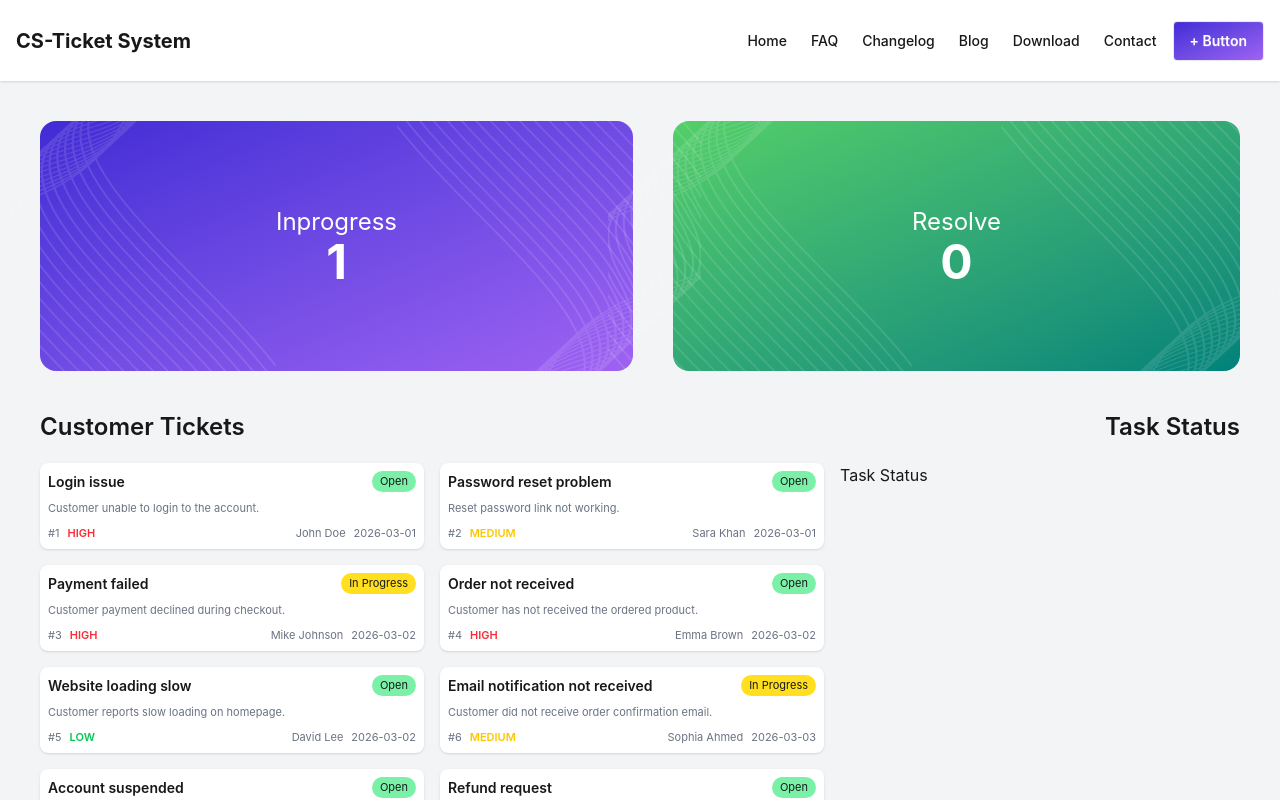
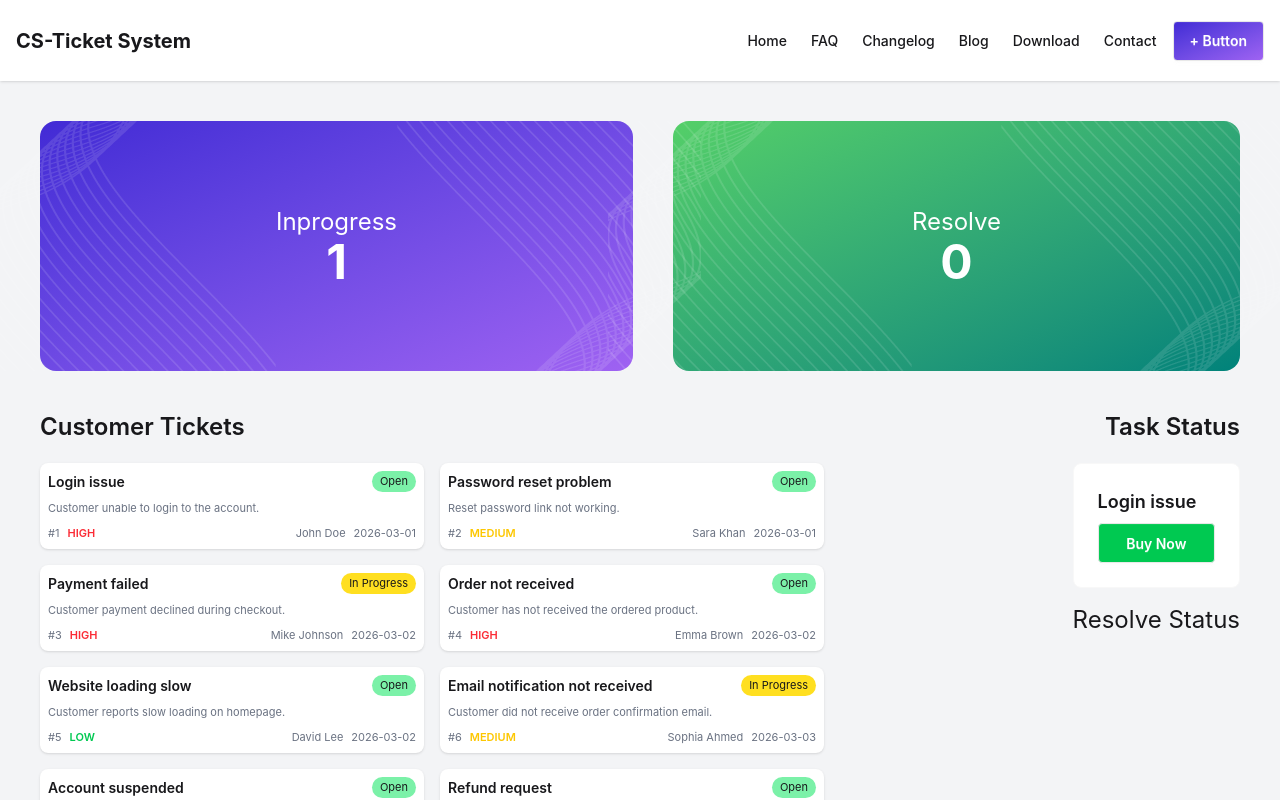
Before and after one commit to sumon1008/customer-support-zone, a React (Vite) app: page / in a window 1280 px wide. Both pictures are taken after a click on the element 232 px from the left and 506 px from the top of the page. Shown: the top 800 px of the page. Built offline with nearby package versions, Linux system fonts and the light colour scheme.

Commit message:
implement resolve functionality

```diff
--- a/src/App.jsx
+++ b/src/App.jsx
@@ -13,27 +13,32 @@ const loadTickets = async () => {
 
 function App() {
   const [taskList, setTaskList] = useState([]);
+  const [resolveList,setResolveList]=useState([])
 
   const addToTaskHandle = (task) => {
-    console.log("add task", task);
+
     const newTask = [...taskList, task];
     setTaskList(newTask);
   };
 
+  const resolveHandle=(resolve)=>{
+   const newResolveList=[...resolveList,resolve]
+   setResolveList(newResolveList)
+  }
+
   const ticketsPromise = loadTickets();
-
   return (
     <>
       <div className=" bg-gray-100">
-        <Navbar ></Navbar>
+        <Navbar></Navbar>
 
         <div className=" mx-auto max-w-[1200px]">
-          <Banner taskList={taskList}></Banner>
+          <Banner resolveList={resolveList} taskList={taskList}></Banner>
           <div className="flex justify-between my-5 text-2xl font-semibold">
             <h1>Customer Tickets</h1>
             <h1>Task Status</h1>
           </div>
-          <div className="flex gap-4">
+          <div className="flex gap-4  justify-between">
             <Suspense
               fallback={
                 <span className="loading loading-spinner text-error"></span>
@@ -44,7 +49,7 @@ function App() {
                 ticketsPromise={ticketsPromise}
               ></Tickets>
             </Suspense>
-            <TaskStatus></TaskStatus>
+            <TaskStatus  resolveList={resolveList} resolveHandle={resolveHandle} taskList={taskList}></TaskStatus>
           </div>
         </div>
       </div>
--- a/src/components/Banner/Banner.jsx
+++ b/src/components/Banner/Banner.jsx
@@ -1,6 +1,6 @@
 import React from "react";
 import vectorImg from "../../assets/vector1.png";
-const Banner = ( {taskList}) => {
+const Banner = ( {taskList,resolveList}) => {
   return (
     <div className="flex flex-col  md:flex-row justify-between text-center gap-10 items-center text-2xl text-white my-10">
       <div className="flex justify-center  text-center  items-center rounded-2xl  bg-linear-to-br from-[#422AD5] [#8249EB] to-[#9F62F2]">
@@ -17,7 +17,7 @@ const Banner = ( {taskList}) => {
 
         <div>
           <h1>Resolve</h1>
-          <span className="text-5xl  font-bold">0</span>
+          <span className="text-5xl  font-bold">{resolveList.length}</span>
         </div>
 
         <img className=" rotate-180" src={vectorImg} alt="" />
--- a/src/components/TaskStatus/TaskStatus.jsx
+++ b/src/components/TaskStatus/TaskStatus.jsx
@@ -1,11 +1,38 @@
-import React from 'react';
+import React from "react";
 
-const TaskStatus = () => {
-    return (
-        <div>
-           <h1>Task Status</h1>
-        </div>
-    );
+const TaskStatus = ({ taskList, resolveHandle,resolveList }) => {
+  return (
+    <div>
+      <div>
+        {taskList.map((status) => (
+          <div className="card card-border bg-base-100 mb-4">
+            <div className="card-body">
+              <h2 className="card-title">{status.title}</h2>
+              <div className="card-actions justify-center">
+                <button
+                  onClick={() => resolveHandle(status)}
+                  className="btn text-white bg-green-500 w-full"
+                >
+                  Buy Now
+                </button>
+              </div>
+            </div>
+          </div>
+        ))}
+      </div >
+      <h1 className="text-center text-2xl">Resolve Status</h1>
+
+      <div>
+        {
+            resolveList.map(resolve=>
+               <div className="card card-border p-4 my-3  bg-base-100">
+                      {resolve.title}
+               </div>
+               )
+        }
+      </div>
+    </div>
+  );
 };
 
 export default TaskStatus;
```
